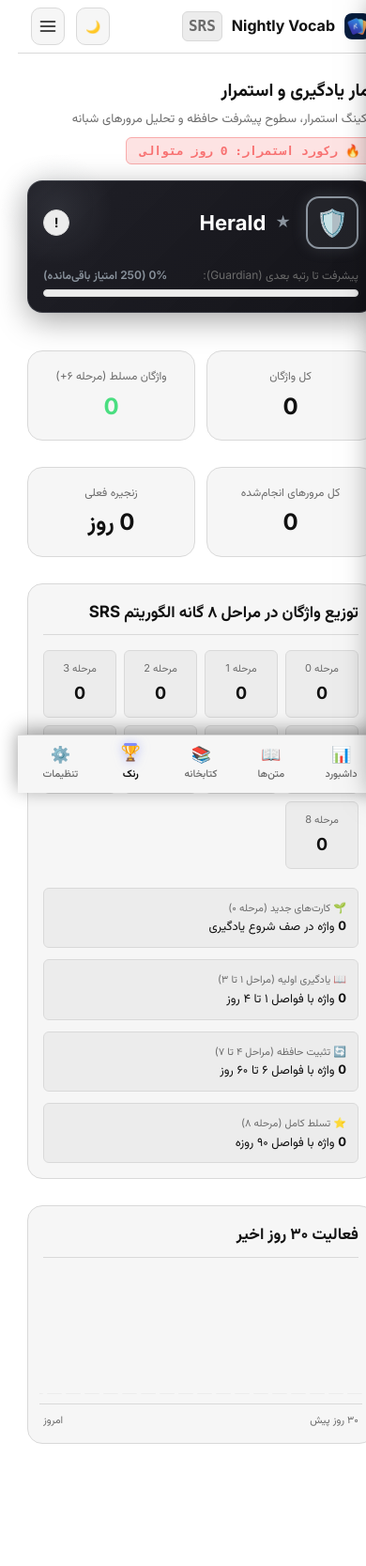
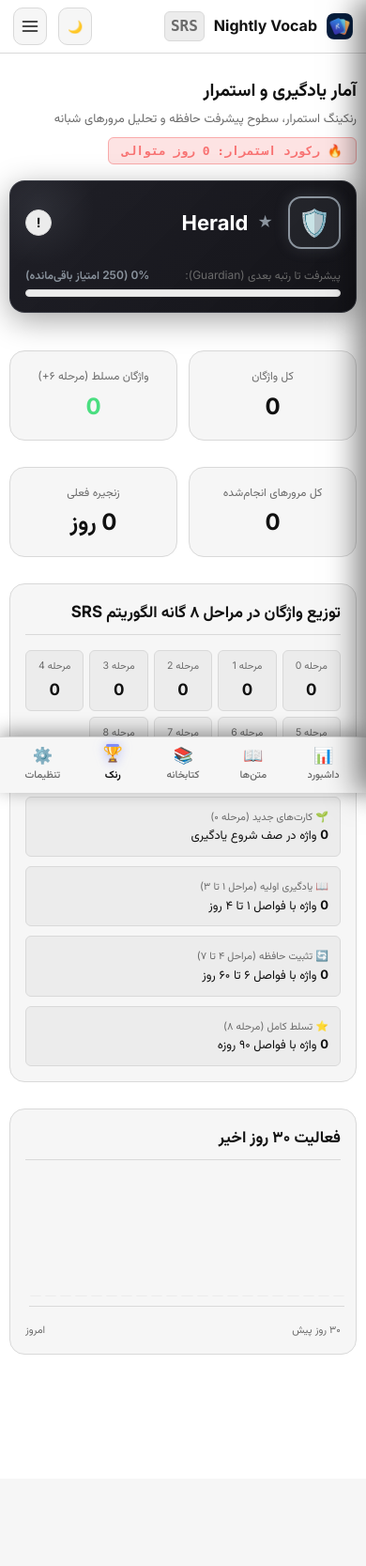
Before and after one commit to bruh-404/nightly-vocab, a Django app: page /stats/ in a window 390 px wide; the page is wider, and only the part inside the window is pictured. Shown: that part at 94% size. After the commit the page ends 1442 px from the top of that part, so only its background shows below. Run offline with Django 5.2, Linux system fonts and the light colour scheme; the visitor is signed in with stand-in values (Sample User, id 1); data comes from the database, SQL or seed files in the repository; data that the repository does not hold is empty.

Commit message:
Fix mobile overflow on stats, sticky dock offset over bottom nav, Gemini AQ key headers and model normalization

```diff
--- a/apps/services/models.py
+++ b/apps/services/models.py
@@ -21,7 +21,7 @@ class SiteConfig(models.Model):
     )
     ai_model = models.CharField(
         max_length=60,
-        default="gemini-1.5-flash",
+        default="gemini-flash-latest",
         help_text="مدل پیش‌فرض برای هوش مصنوعی",
     )
     shared_ai_key_enc = models.TextField(
--- a/config/settings/base.py
+++ b/config/settings/base.py
@@ -135,7 +135,7 @@ SOCIALACCOUNT_PROVIDERS = {
 # AI and External Service Defaults
 AI_PROVIDER = env("AI_PROVIDER", default="gemini")
 GEMINI_API_KEY = env("GEMINI_API_KEY", default="")
-AI_MODEL = env("AI_MODEL", default="gemini-1.5-flash")
+AI_MODEL = env("AI_MODEL", default="gemini-flash-latest")
 AI_DAILY_CALL_LIMIT_PER_USER = env.int("AI_DAILY_CALL_LIMIT_PER_USER", default=30)
 FIELD_ENCRYPTION_KEY = env("FIELD_ENCRYPTION_KEY", default="")
 
--- a/static/css/main.css
+++ b/static/css/main.css
@@ -31,6 +31,11 @@
 }
 
 /* Base Body & Typography */
+html {
+  overflow-x: clip;
+  max-width: 100vw;
+}
+
 body {
   background-color: var(--bg);
   color: var(--text);
@@ -38,17 +43,22 @@ body {
   font-size: 15px;
   line-height: 1.6;
   min-height: 100vh;
+  min-height: 100dvh;
   text-rendering: optimizeLegibility;
   -webkit-font-smoothing: antialiased;
   -moz-osx-font-smoothing: grayscale;
   transition: background-color 0.2s ease, color 0.2s ease;
+  overflow-x: clip;
 }
 
 /* Layout Containers */
 .app-container {
   max-width: 1140px;
+  width: 100%;
   margin: 0 auto;
   padding: 0 20px 48px;
+  box-sizing: border-box;
+  overflow-x: clip;
 }
 
 .app-container-narrow {
@@ -836,13 +846,21 @@ input.letter-box.unmasked, .letter-box.unmasked {
   bottom: 0;
   left: 0;
   right: 0;
-  height: 62px;
+  width: 100%;
+  max-width: 100vw;
+  height: calc(60px + env(safe-area-inset-bottom, 0px));
+  padding-bottom: env(safe-area-inset-bottom, 0px);
   background: var(--surface);
   border-top: 1px solid var(--border);
   z-index: 90;
   backdrop-filter: blur(12px);
-  padding: 0 8px;
+  -webkit-backdrop-filter: blur(12px);
+  padding-left: 8px;
+  padding-right: 8px;
   box-shadow: 0 -4px 20px rgba(0, 0, 0, 0.4);
+  transform: translateZ(0);
+  -webkit-transform: translateZ(0);
+  will-change: transform;
 }
 
 .mobile-bottom-nav-inner {
@@ -988,7 +1006,7 @@ input.letter-box.unmasked, .letter-box.unmasked {
 /* Tablet & Mobile Media Queries (<= 768px) */
 @media (max-width: 768px) {
   body {
-    padding-bottom: 74px !important;
+    padding-bottom: calc(76px + env(safe-area-inset-bottom, 0px)) !important;
   }
 
   .nav-links {
@@ -1001,6 +1019,12 @@ input.letter-box.unmasked, .letter-box.unmasked {
 
   .mobile-bottom-nav {
     display: block !important;
+  }
+
+  .sticky-bottom-bar {
+    bottom: calc(60px + env(safe-area-inset-bottom, 0px)) !important;
+    z-index: 85 !important;
+    padding: 8px 12px !important;
   }
 
   .app-container {
--- a/templates/stats/index.html
+++ b/templates/stats/index.html
@@ -30,7 +30,7 @@
   </style>
 
   <!-- Exciting Ranked Tier Banner (Dota 2 Style) -->
-  <div class="card" style="margin-bottom: 24px; padding: 22px; background: linear-gradient(135deg, rgba(20, 20, 28, 0.95), rgba(15, 15, 20, 0.98)); border: 1px solid {{ user_rank.color }}44; box-shadow: 0 8px 32px rgba(0, 0, 0, 0.35); position: relative; overflow: visible;">
+  <div class="card" style="margin-bottom: 24px; padding: 20px 16px; background: linear-gradient(135deg, rgba(20, 20, 28, 0.95), rgba(15, 15, 20, 0.98)); border: 1px solid {{ user_rank.color }}44; box-shadow: 0 8px 32px rgba(0, 0, 0, 0.35); position: relative; overflow: hidden; max-width: 100%;">
     <div style="position: absolute; top: -30px; left: -30px; width: 120px; height: 120px; background: radial-gradient(circle, {{ user_rank.color }}22 0%, transparent 70%); border-radius: 50%; pointer-events: none;"></div>
 
     <div style="display: flex; justify-content: space-between; align-items: center; flex-wrap: wrap; gap: 16px; margin-bottom: 18px;">
@@ -52,7 +52,7 @@
         <div class="rank-info-icon" style="width: 28px; height: 28px; border-radius: 50%; background: var(--surface-2); border: 1px solid var(--border); display: flex; align-items: center; justify-content: center; font-size: 14px; font-weight: 800; color: var(--text-muted); cursor: pointer; transition: all 0.2s ease;">
           !
         </div>
-        <div class="rank-tooltip-content" style="position: absolute; top: calc(100% + 8px); left: 0; width: 310px; max-width: 85vw; background: #18181f; border: 1px solid var(--border); border-radius: 8px; padding: 12px 14px; font-size: 12px; line-height: 1.65; color: #e2e8f0; box-shadow: 0 12px 28px rgba(0,0,0,0.5); z-index: 50; display: none; text-align: right; direction: rtl; pointer-events: none;">
+        <div class="rank-tooltip-content" style="position: absolute; top: calc(100% + 8px); right: 0; width: 280px; max-width: 80vw; background: #18181f; border: 1px solid var(--border); border-radius: 8px; padding: 12px 14px; font-size: 12px; line-height: 1.65; color: #e2e8f0; box-shadow: 0 12px 28px rgba(0,0,0,0.5); z-index: 50; display: none; text-align: right; direction: rtl; pointer-events: none;">
           🛡️ <strong>سیستم رنکینگ استمرار و یادگیری:</strong> امتیاز رنک شما از ترکیب تعداد واژگان فعال، لغات مسلط‌شده، تعداد مرورها و زنجیره استمرار روزانه محاسبه می‌شود. در صورت وقفه، امتیاز استمرار کاهش می‌یابد اما زحمات لغات و مرورهای شما محفوظ می‌ماند و رنک یک‌دفعه صفر نخواهد شد.
         </div>
       </div>
@@ -91,22 +91,22 @@
   </div>
 
   <!-- SRS Stage Breakdown -->
-  <div class="card" style="margin-bottom: 28px; padding: 24px;">
+  <div class="card" style="margin-bottom: 28px; padding: 20px 16px; overflow: hidden; max-width: 100%;">
     <h2 style="font-size: 17px; font-weight: 700; margin-bottom: 16px; border-bottom: 1px solid var(--border); padding-bottom: 10px;">
       توزیع واژگان در مراحل ۸ گانه الگوریتم SRS
     </h2>
 
-    <div style="display: grid; grid-template-columns: repeat(auto-fit, minmax(65px, 1fr)); gap: 8px; margin-bottom: 20px;">
+    <div style="display: grid; grid-template-columns: repeat(auto-fit, minmax(54px, 1fr)); gap: 6px; margin-bottom: 20px;">
       {% for stage_num, count in stage_counts.items %}
-        <div style="background: var(--surface-2); border: 1px solid var(--border); border-radius: var(--radius-sm); padding: 10px 4px; text-align: center;">
-          <span class="text-muted" style="font-size: 11px; display: block;">مرحله {{ stage_num }}</span>
-          <span style="font-size: 18px; font-weight: 700; margin-top: 4px; display: block;">{{ count }}</span>
+        <div style="background: var(--surface-2); border: 1px solid var(--border); border-radius: var(--radius-sm); padding: 8px 3px; text-align: center;">
+          <span class="text-muted" style="font-size: 10.5px; display: block;">مرحله {{ stage_num }}</span>
+          <span style="font-size: 17px; font-weight: 700; margin-top: 3px; display: block;">{{ count }}</span>
         </div>
       {% endfor %}
     </div>
 
     <!-- Phase summaries -->
-    <div style="display: grid; grid-template-columns: repeat(auto-fit, minmax(200px, 1fr)); gap: 12px; font-size: 13px;">
+    <div style="display: grid; grid-template-columns: repeat(auto-fit, minmax(180px, 1fr)); gap: 10px; font-size: 13px;">
       <div style="background: var(--surface-2); padding: 12px; border-radius: var(--radius-sm); border: 1px solid var(--border);">
         <span class="text-muted" style="display: block; font-size: 11px;">🌱 کارت‌های جدید (مرحله ۰)</span>
         <strong>{{ new_cards_count }}</strong> واژه در صف شروع یادگیری
@@ -127,19 +127,21 @@
   </div>
 
   <!-- 30-Day Activity History -->
-  <div class="card" style="margin-bottom: 32px; padding: 24px;">
+  <div class="card" style="margin-bottom: 32px; padding: 20px 16px; overflow: hidden; max-width: 100%;">
     <h2 style="font-size: 17px; font-weight: 700; margin-bottom: 16px; border-bottom: 1px solid var(--border); padding-bottom: 10px;">
       فعالیت ۳۰ روز اخیر
     </h2>
 
-    <div style="display: flex; align-items: flex-end; gap: 4px; height: 140px; padding: 10px 0; border-bottom: 1px solid var(--border); overflow-x: auto;">
+    <div style="width: 100%; max-width: 100%; overflow-x: auto; -webkit-overflow-scrolling: touch; padding-bottom: 8px;">
+      <div style="display: flex; align-items: flex-end; gap: 4px; height: 140px; min-width: 480px; padding: 10px 0; border-bottom: 1px solid var(--border);">
         {% for item in activity_30d %}
-        <div style="flex: 1; min-width: 16px; display: flex; flex-direction: column; align-items: center; height: 100%; justify-content: flex-end;" title="{{ item.date|date:'Y/m/d' }}: {{ item.count }} مرور">
+          <div style="flex: 1; min-width: 12px; display: flex; flex-direction: column; align-items: center; height: 100%; justify-content: flex-end;" title="{{ item.date|date:'Y/m/d' }}: {{ item.count }} مرور">
             <div
               style="width: 100%; border-radius: 2px 2px 0 0; background: {% if item.count > 0 %}var(--text){% else %}var(--surface-2){% endif %}; height: {% widthratio item.count max_day_reviews 100 %}%; min-height: {% if item.count > 0 %}4px{% else %}1px{% endif %};"
             ></div>
           </div>
         {% endfor %}
+      </div>
     </div>
 
     <div style="display: flex; justify-content: space-between; font-size: 11px; color: var(--muted); margin-top: 8px;">
--- a/templates/texts/text_select.html
+++ b/templates/texts/text_select.html
@@ -4,7 +4,7 @@
 {% block title %}{{ title }}{% endblock %}
 
 {% block content %}
-<div style="margin-top: 24px; padding-bottom: 140px;">
+<div style="margin-top: 24px; padding-bottom: 230px;">
   <div style="display: flex; justify-content: space-between; align-items: flex-start; margin-bottom: 12px; flex-wrap: wrap; gap: 10px;">
     <div style="display: flex; gap: 8px;">
       <a href="/texts/{{ text.id }}/" class="btn" style="font-size: 13px; padding: 6px 12px;">مشاهده متن</a>
@@ -51,6 +51,9 @@
         ← بازگشت به متن
       </button>
     </div>
+
+    <!-- AI Extraction Notice or Error Banner -->
+    <div id="entry-ai-error-banner" class="alert alert-error" style="display: none; margin-bottom: 16px; font-size: 13px; line-height: 1.6;"></div>
 
     <div class="table-container" style="margin-top: 0;">
       <table class="preview-table">
```
Also changed, not shown: apps/services/ai/gemini.py (+26 -8 lines), static/js/text_selection.js (+22 -2 lines), 1 other file. Lines whose indentation alone changed are shown as unchanged.
